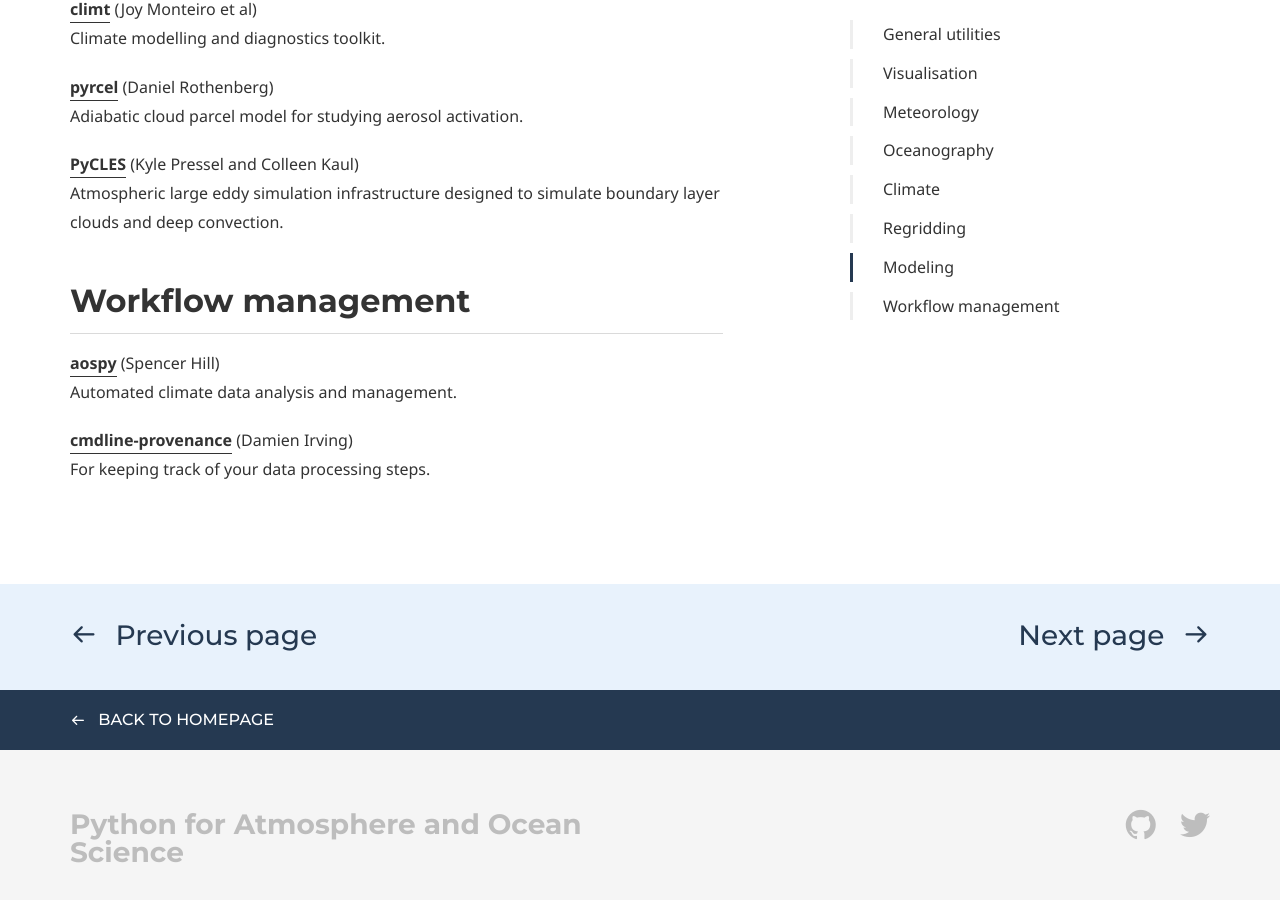
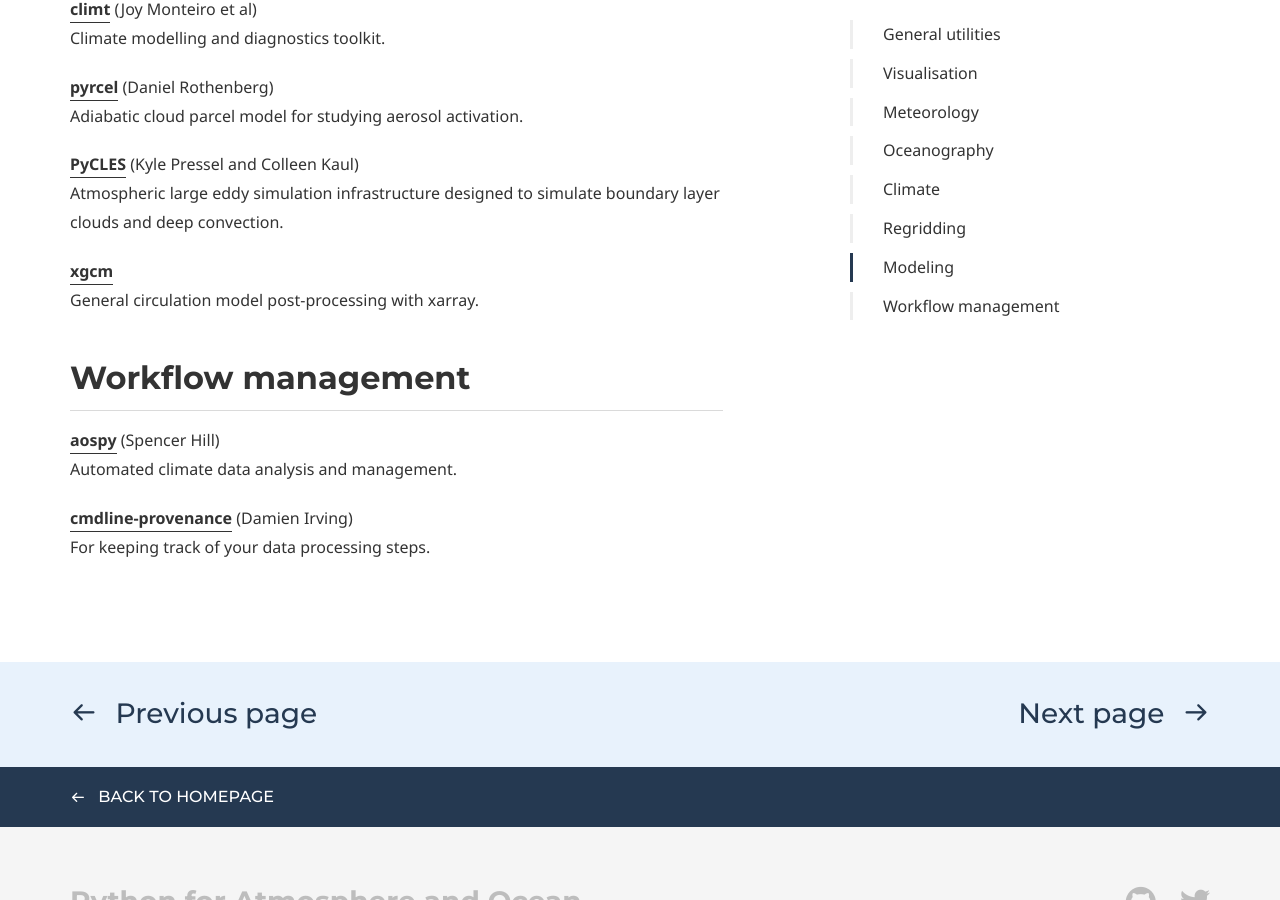
Before and after one commit to PyAOS/pyaos.github.io, a Jekyll site: the page built from packages.md, in a window 1280 px wide and 900 px high, scrolled down 5038 px. Built offline with Jekyll 4.4.1, drawn with Linux system fonts in a browser that asks for light colours; some web fonts are replaced.

Commit message:
Add xgcm

```diff
--- a/packages.md
+++ b/packages.md
@@ -186,6 +186,9 @@ Adiabatic cloud parcel model for studying aerosol activation.
 **[PyCLES](https://github.com/pressel/pycles)**  (Kyle Pressel and Colleen Kaul)
 Atmospheric large eddy simulation infrastructure designed to simulate boundary layer clouds and deep convection.
 
+**[xgcm](https://xgcm.readthedocs.io/)**
+General circulation model post-processing with xarray.
+
 ## Workflow management
 
 **[aospy](https://aospy.readthedocs.io/en/stable/)** (Spencer Hill)
```
